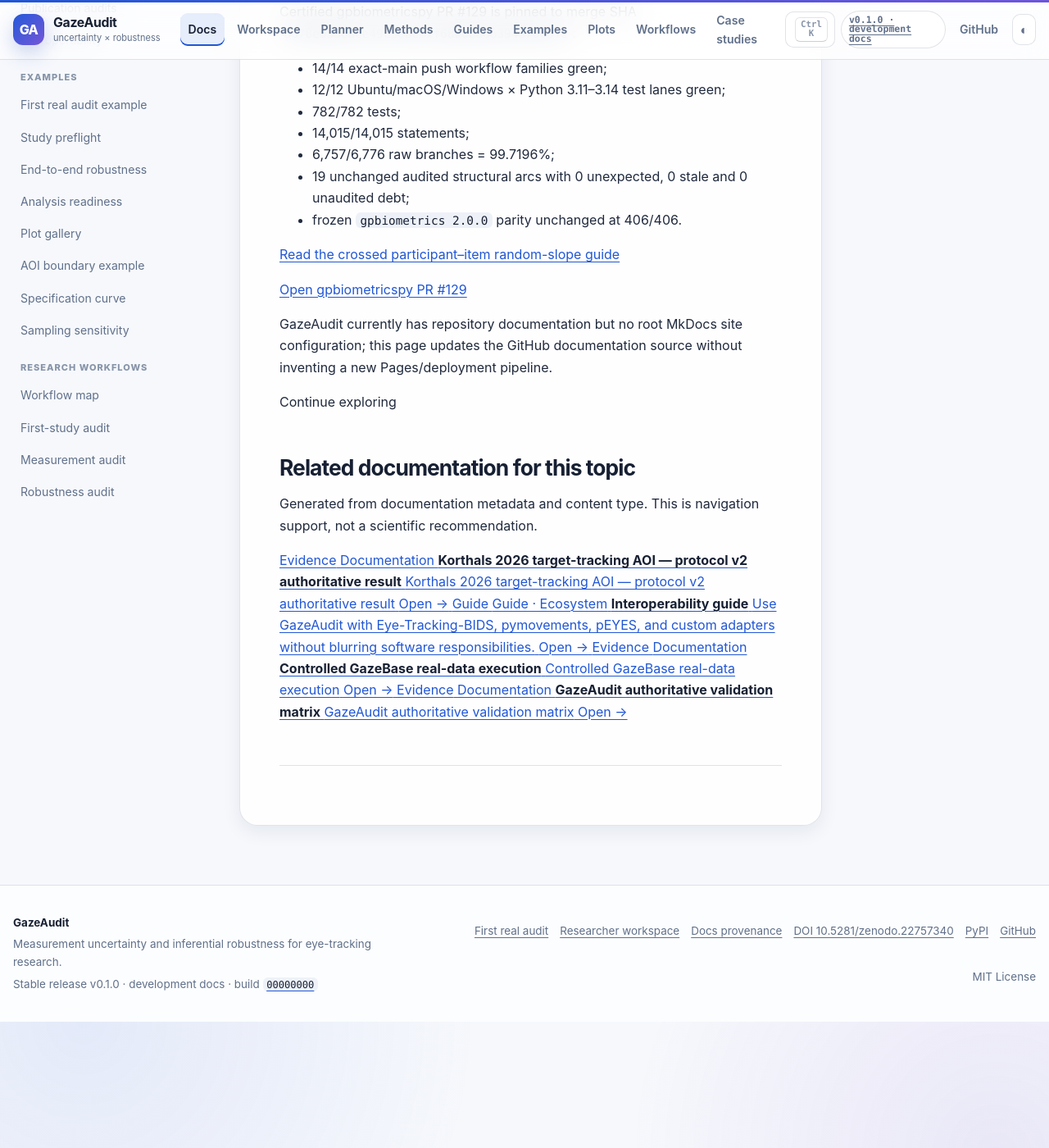
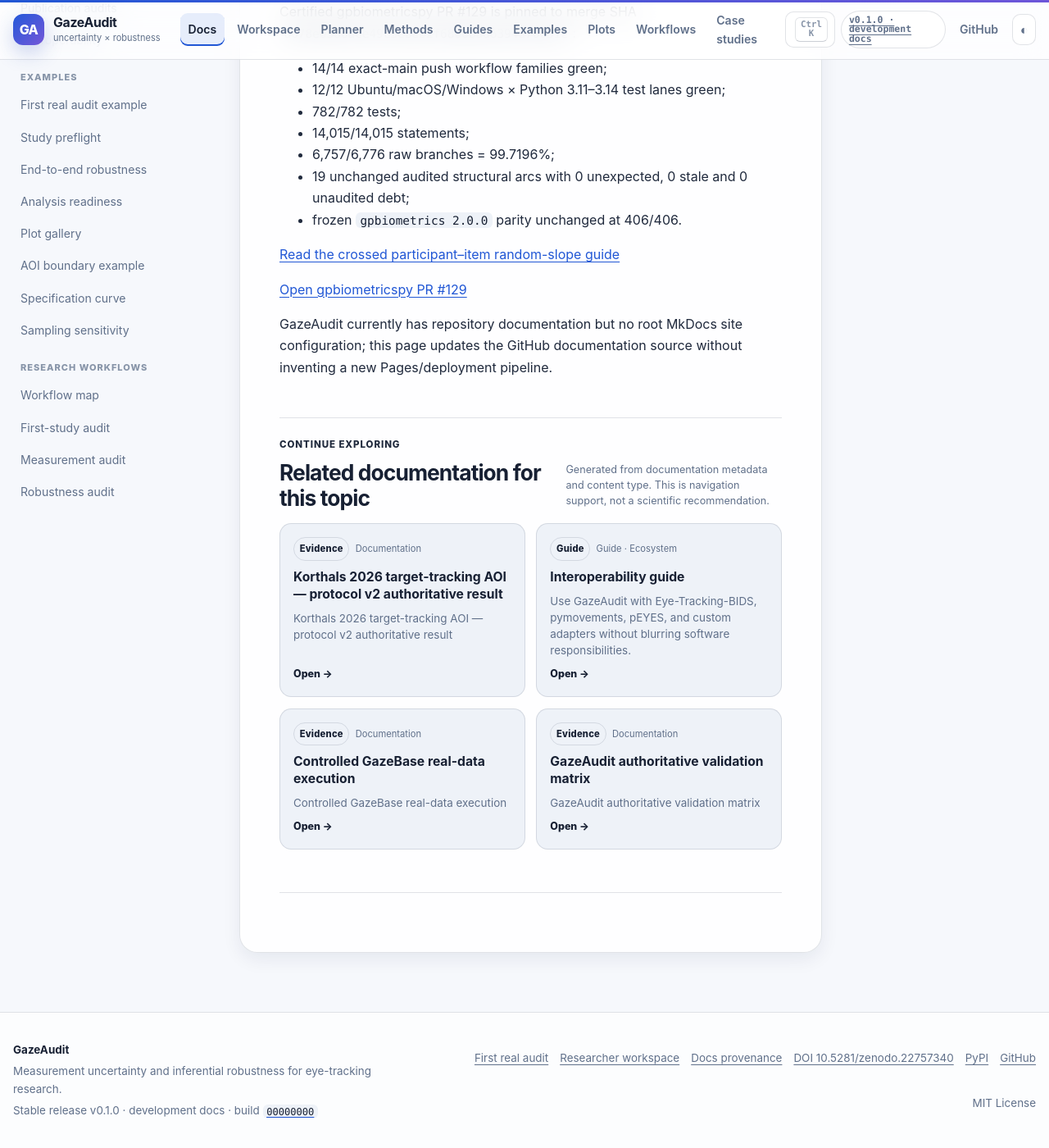
Before and after one commit to stefanosbalaskas/GazeAudit, a Jekyll site: the page built from docs/ecosystem-update-2026-09.md, in a window 1280 px wide and 1400 px high, scrolled down 765 px. Shown: the whole window at 82% size. Built offline with Jekyll 4.4.1, drawn with Linux system fonts in a browser that asks for light colours; our own code applies the rules of GitHub Pages for plain Markdown files.

Commit message:
docs: style contextual research discovery

```diff
--- a/assets/css/search-tools.css
+++ b/assets/css/search-tools.css
@@ -96,6 +96,130 @@
   color: var(--muted);
 }
 
+.related-content {
+  margin-top: 3rem;
+  padding-top: 1.4rem;
+  border-top: 1px solid var(--border);
+}
+
+.related-content-head {
+  display: grid;
+  grid-template-columns: minmax(0, 1fr) minmax(15rem, .8fr);
+  gap: 1.25rem;
+  align-items: end;
+  margin-bottom: 1rem;
+}
+
+.related-content-head h2,
+.related-content-head p {
+  margin-top: 0;
+}
+
+.related-content-head h2 {
+  margin-bottom: 0;
+  font-size: clamp(1.25rem, 2.5vw, 1.65rem);
+}
+
+.related-content-head > p {
+  margin-bottom: .08rem;
+  color: var(--muted);
+  font-size: .79rem;
+  line-height: 1.5;
+}
+
+.related-content-kicker {
+  margin-bottom: .28rem;
+  color: var(--accent);
+  font-size: .72rem;
+  font-weight: 800;
+  letter-spacing: .08em;
+  text-transform: uppercase;
+}
+
+.related-content-grid {
+  display: grid;
+  grid-template-columns: repeat(2, minmax(0, 1fr));
+  gap: .85rem;
+}
+
+.related-content-card {
+  display: grid;
+  grid-template-rows: auto auto 1fr auto;
+  gap: .55rem;
+  min-width: 0;
+  padding: 1rem;
+  border: 1px solid var(--border);
+  border-radius: .9rem;
+  background: var(--surface-muted);
+  color: var(--text);
+  text-decoration: none;
+}
+
+.related-content-card:hover,
+.related-content-card:focus-visible {
+  border-color: var(--accent);
+  background: var(--surface);
+}
+
+.related-content-card:focus-visible {
+  outline: 2px solid var(--accent);
+  outline-offset: 2px;
+}
+
+.related-content-card > strong {
+  font-size: .98rem;
+  line-height: 1.35;
+}
+
+.related-content-card > span:not(.related-content-meta):not(.related-content-cta) {
+  color: var(--muted);
+  font-size: .84rem;
+  line-height: 1.5;
+}
+
+.related-content-meta {
+  display: flex;
+  gap: .45rem;
+  align-items: center;
+  min-width: 0;
+  color: var(--muted);
+  font-size: .7rem;
+}
+
+.related-content-kind {
+  flex: 0 0 auto;
+  padding: .26rem .42rem;
+  border: 1px solid var(--border);
+  border-radius: 999px;
+  color: var(--text);
+  font-weight: 800;
+  letter-spacing: .02em;
+}
+
+.related-content-meta > span:last-child {
+  overflow: hidden;
+  text-overflow: ellipsis;
+  white-space: nowrap;
+}
+
+.related-content-cta {
+  width: fit-content;
+  color: var(--accent);
+  font-size: .78rem;
+  font-weight: 800;
+}
+
+@media (max-width: 760px) {
+  .related-content-head {
+    grid-template-columns: 1fr;
+    gap: .55rem;
+  }
+
+  .related-content-grid {
+    grid-template-columns: 1fr;
+  }
+}
+
 @media (max-width: 620px) {
   .search-discovery {
     gap: .55rem;
@@ -112,6 +236,10 @@
   .search-quick-queries::before {
     flex: 0 0 auto;
   }
+
+  .related-content {
+    margin-top: 2.25rem;
+  }
 }
 
 @media (forced-colors: active) {
@@ -119,11 +247,17 @@
     outline: 2px solid Highlight;
     outline-offset: 1px;
   }
+
+  .related-content-card:focus-visible {
+    outline-color: Highlight;
+  }
 }
 
 @media (prefers-reduced-motion: reduce) {
   .search-facet,
-  .search-query-chip {
+  .search-query-chip,
+  .related-content-card {
     scroll-behavior: auto;
+    transition: none;
   }
 }
```
